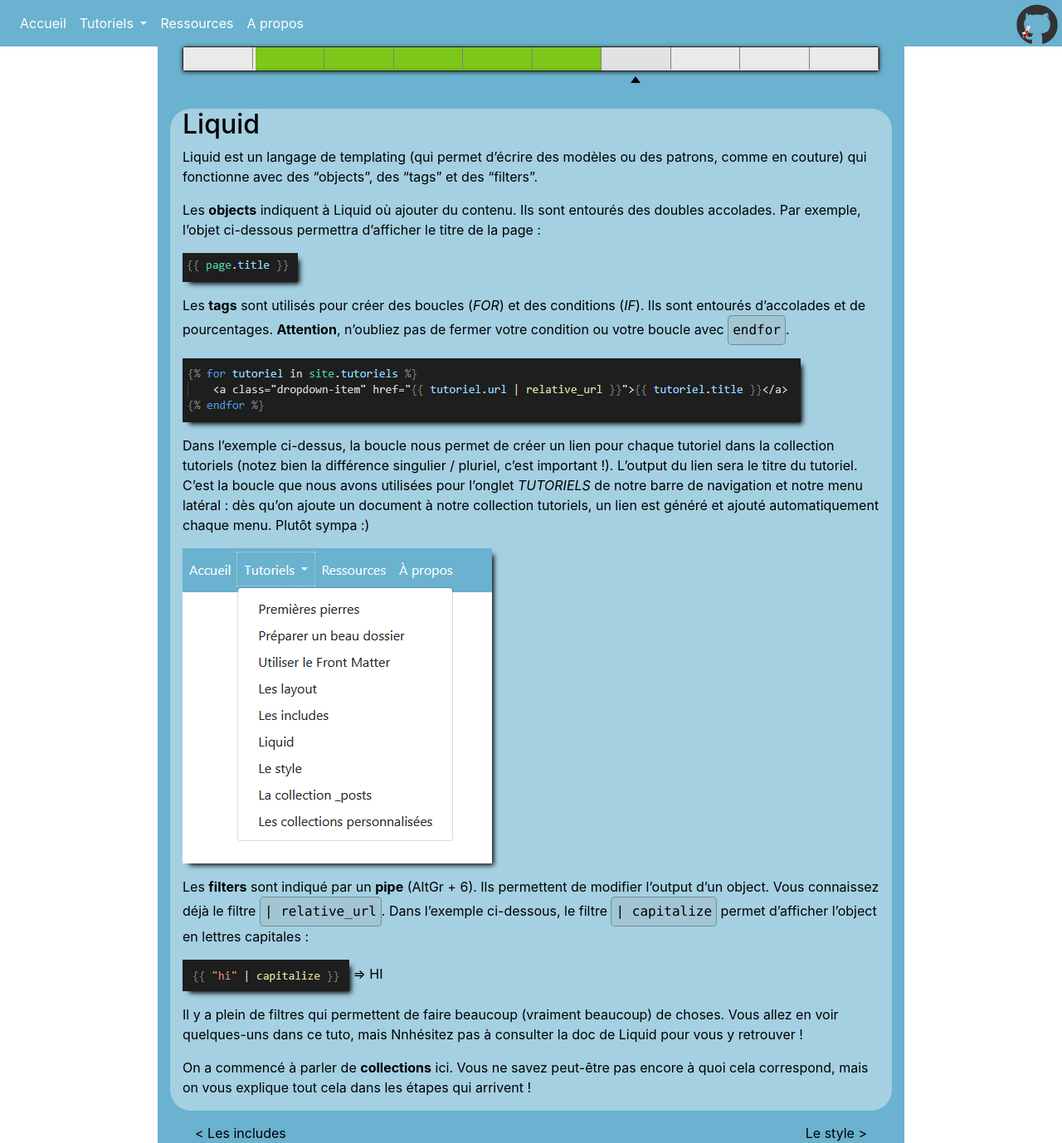
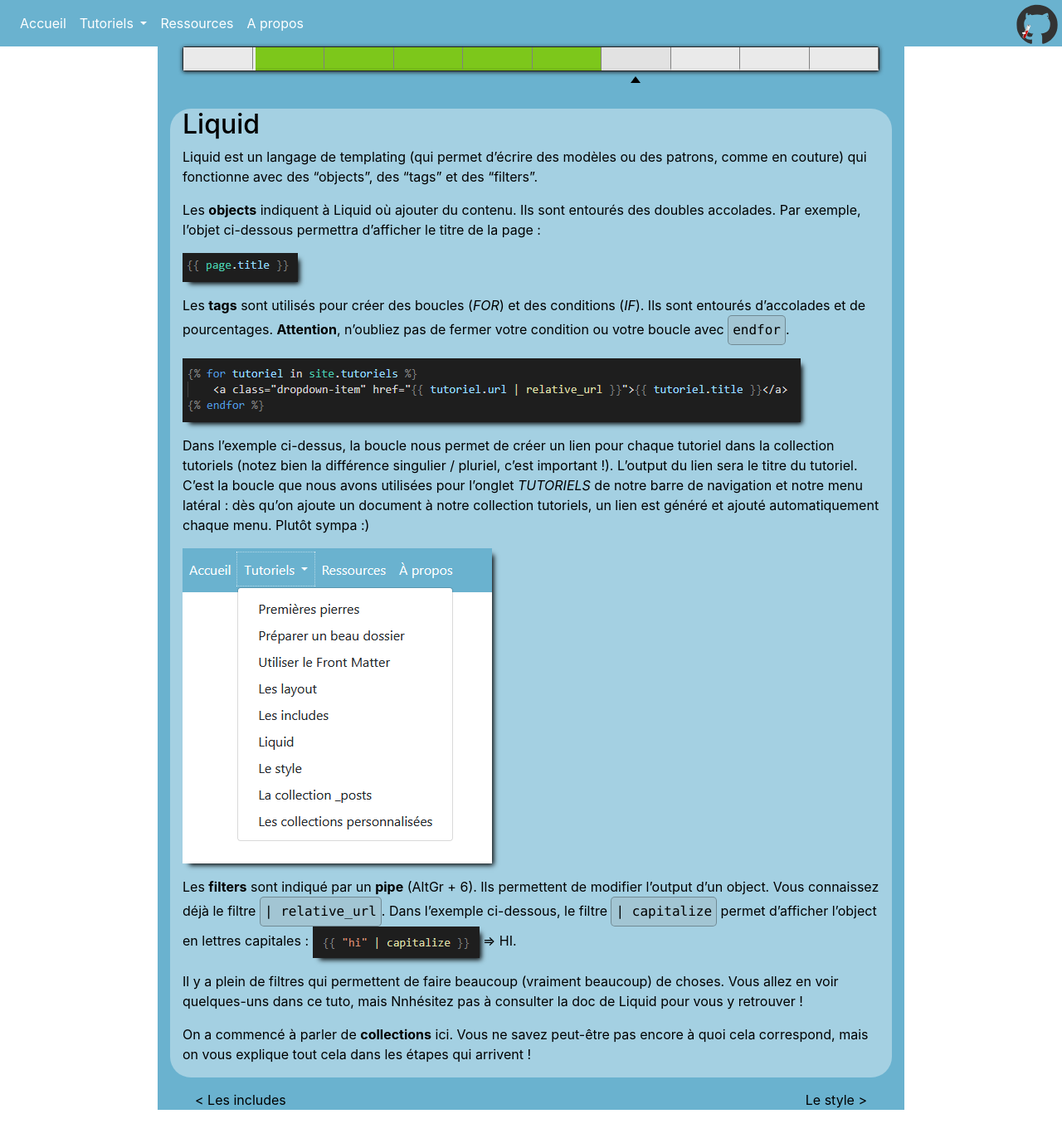
Before and after one commit to OceaneRFT/jekyll-starter, a Jekyll site: the page built from _tutoriels/tuto106-liquid.md, in a window 1280 px wide. Shown: the whole page at 83% size. Built offline with Jekyll 4.4.1, drawn with Linux system fonts in a browser that asks for light colours; after the commit the page ends 1338 px from its top, so only the background shows below that.

Commit message:
Tuto content finisehd

```diff
--- a/_tutoriels/tuto106-liquid.md
+++ b/_tutoriels/tuto106-liquid.md
@@ -20,9 +20,7 @@ Dans l'exemple ci-dessus, la boucle nous permet de créer un lien pour chaque tu
 
 [![Dropdown menu Tutoriels déroulé]({{ '/assets/images/capture_menututo.png' | relative_url }})]({{ '/assets/images/capture_menututo.png' | relative_url }})
 
-Les **filters** sont indiqué par un **pipe** (AltGr + 6). Ils permettent de modifier l'output d'un object. Vous connaissez déjà le filtre `| relative_url`. Dans l'exemple ci-dessous, le filtre `| capitalize` permet d'afficher l'object en lettres capitales :
-
-[![filter Liquid]({{ '/assets/images/capture_liquidfilter.png' | relative_url }})]({{ '/assets/images/capture_liquidfilter.png' | relative_url }}) => HI
+Les **filters** sont indiqué par un **pipe** (AltGr + 6). Ils permettent de modifier l'output d'un object. Vous connaissez déjà le filtre `| relative_url`. Dans l'exemple ci-dessous, le filtre `| capitalize` permet d'afficher l'object en lettres capitales : [![filter Liquid]({{ '/assets/images/capture_liquidfilter.png' | relative_url }})]({{ '/assets/images/capture_liquidfilter.png' | relative_url }}) => HI.
 
 Il y a plein de filtres qui permettent de faire beaucoup (vraiment beaucoup) de choses. Vous allez en voir quelques-uns dans ce tuto, mais Nnhésitez pas à consulter [la doc de Liquid](https://shopify.github.io/liquid/){:target="_blank"} pour vous y retrouver !
 
```
